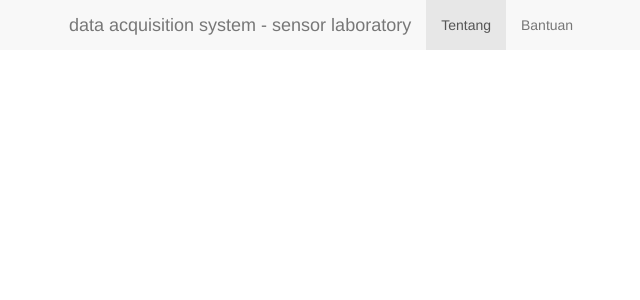
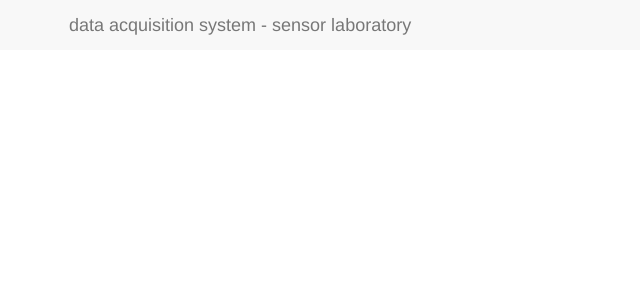
Before and after one commit to senselab-ur/datacq, a Flask app: page / in a window 1280 px wide. Shown: the top 300 px of the page, without its empty margins (16-656 px from the left). Run offline with Flask 2, Linux system fonts and the light colour scheme; some libraries are stand-ins or nearby versions.

Commit message:
modified:   templates/index.html

```diff
--- a/templates/index.html
+++ b/templates/index.html
@@ -20,35 +20,20 @@
 						<a href="#" class="navbar-brand">data acquisition system - sensor laboratory</a>
 					</div>
 
-					<div class="collapse navbar-collapse" id="navbar-collapse">
-
-            <ul class="nav navbar-nav">
-            	<li class="active"><a href="#">Tentang</a></li>
-              <li><a href="#">Bantuan</a></li>
-						</ul>
-
-					</div>
 				</div>
 			</div>
 		</nav>
 	</header>
 
-  <div class="container">
-          <form action="" class="navbar-form navbar-left" role="search">
-
-            <div class="form-group">
-              <input type="text" class="form-control" placeholder="username"  ></input>
-            </div>
-
-            <div class="form-group">
-              <input class="form-control" type="password" placeholder="password"></input>
-            </div>
-
-            <btn class="btn btn-primary">login</btn>
-          </form>
-  </div>
+  <body>
+    <div class="container">
+      <form class="" action="/data" method="post">
+        <button class="btn btn-default" type="button" name="fetch data"></button>
+      </form>
+    </div>
+  </body>
 
 	<script src="{{ url_for('static', filename='jquery.js') }}" type="text/javascript"></script> <!-- jquery -->
-	<script src="{{ url_for('static', filename='bootstrap.min.js') }}" type="text/javascript"></script> <!--bootstrap-->
+	<script src="{{ url_for('static', filename='bootstrap.js') }}" type="text/javascript"></script> <!--bootstrap-->
 </body>
 </html>
```
